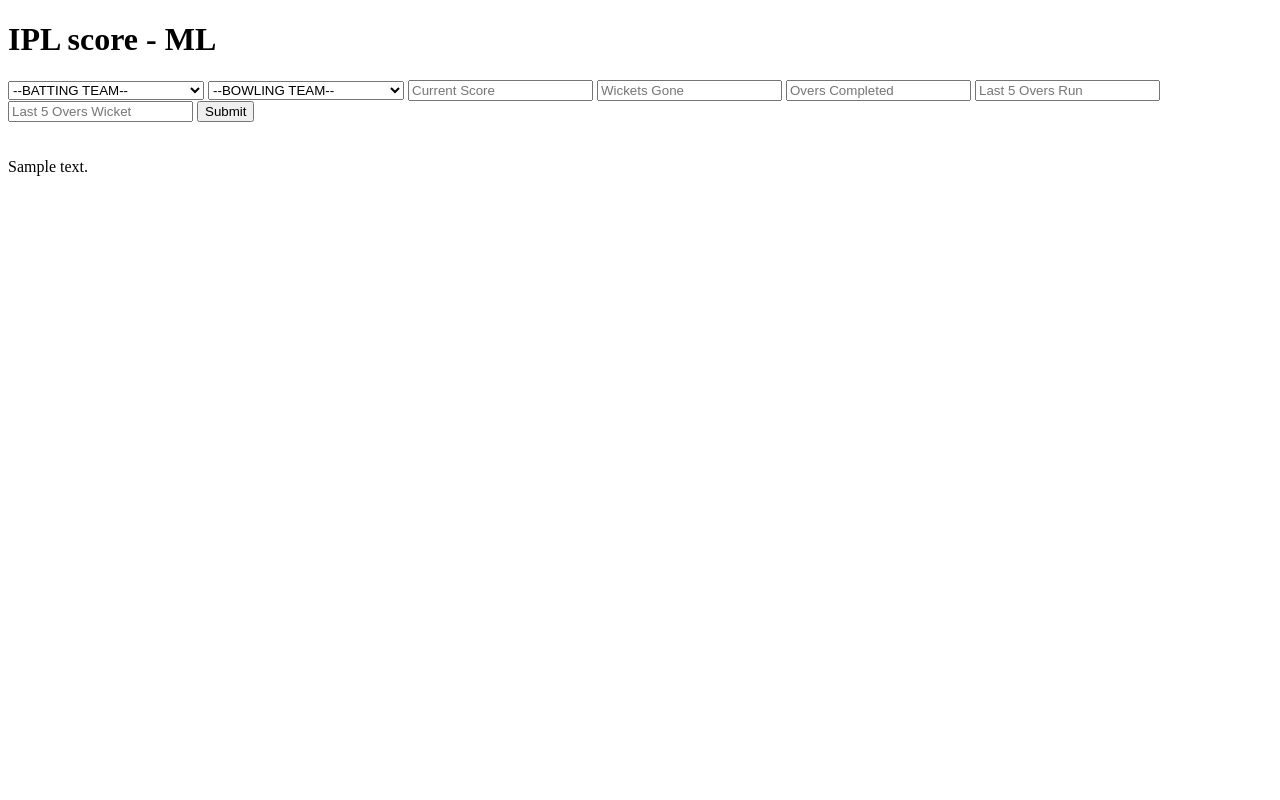
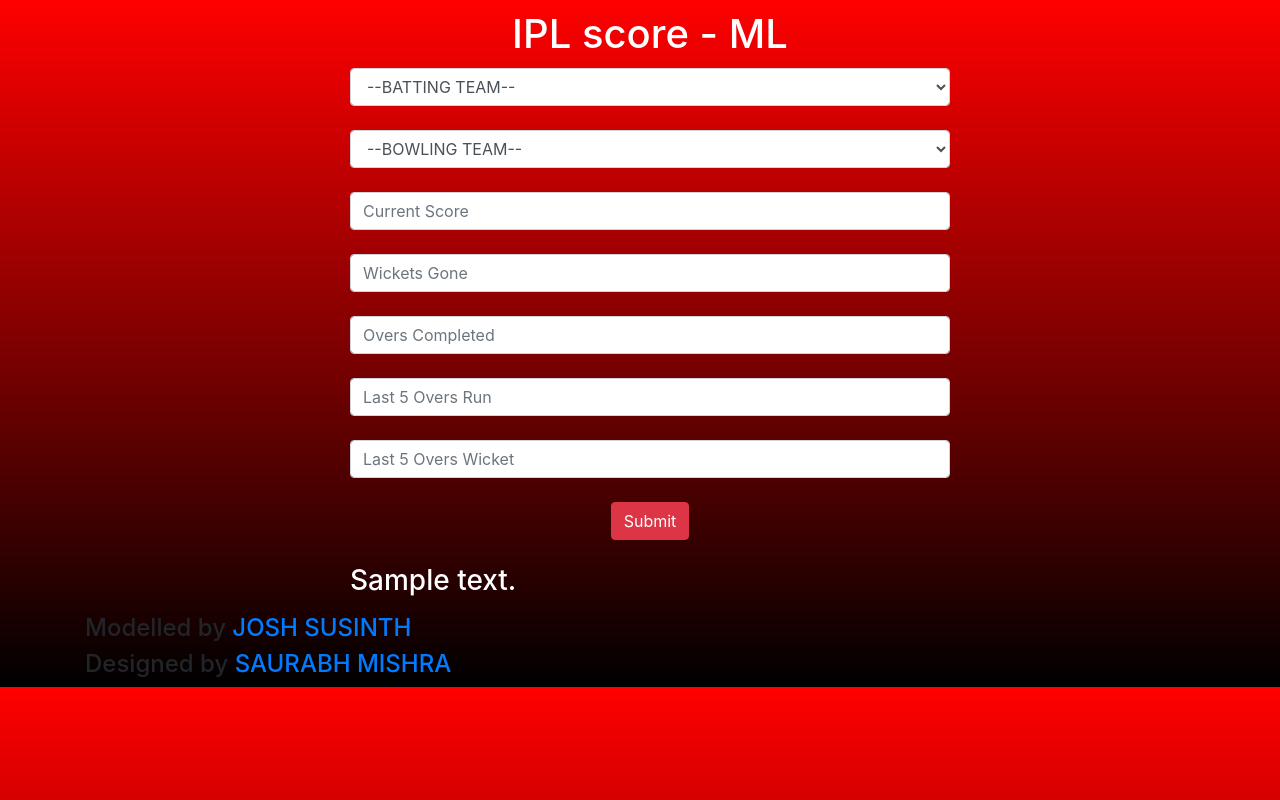
Before and after one commit to Harshavardhini-P/IPL-1st-innings-predictor, a Python web app: template templates/index1.html in a window 1280 px wide. Run offline with Jinja, Linux system fonts and the light colour scheme; the template is opened without the code that fills it: most values are stand-ins (such as "Sample title", 1, 10 or a date in 2020); some libraries are stand-ins or nearby versions; some web fonts are replaced.

Commit message:
Update index1.html

```diff
--- a/templates/index1.html
+++ b/templates/index1.html
@@ -1,23 +1,33 @@
 <!DOCTYPE html>
 <html>
+<head >
+	<meta charset ="UTF-8" >
+	<title> IPL Score_Predict </title>
+  <link rel="stylesheet" href="https://stackpath.bootstrapcdn.com/bootstrap/4.5.2/css/bootstrap.min.css">
+</head>
+<body >
+  <style media="screen">
+    body{
+      background-image:linear-gradient(red,black);
+    }
+    div{
+      width:600px;
+      margin-top:10px;
+      margin-left:350px;
+      margin-right:100px;
+      height=100%;
+    }
+  </style>
 
-<head>
-	<meta charset ="UTF-8">
-	<title> IPL Score_Predict </title>
-	<link href='https://fonts.googleapis.com/cc?family=Pacifico' rel='stylesheet' type='text/css'>
-	<link href='https://fonts.googleapis.com/cc?family=Arimo' rel='stylesheet' type='text/css'>
-	<link href='https://fonts.googleapis.com/cc?family=Hind:300' rel='stylesheet' type='text/css'>
-	<link href='https://fonts.googleapis.com/cc?family=Open+Sans+Condensed:300' rel='stylesheet' type='text/css'>
-
-</head>
-
-<body>
- <div class="login">
-	<h1>IPL score - ML</h1>
+ <div class=".my-container justify-content-center" >
+   <center >
+     <h1 style="color:white">IPL score - ML</h1>
+     </center>  </div>
 
      <!-- Main Input For Receiving Query to our ML -->
+    <div class="my-container justify-content-center form-group">
     <form action="{{ url_for('predict') }}" method="post">
-        	    <select id="bat_team" name="bat_team">
+        	    <select id="bat_team" name="bat_team" class="form-control">
         	    <option value="none">--BATTING TEAM--</option>
                 <option value="csk">Chennai Super Kings</option>
                 <option value="rcb">Royal Challengers Bangalore</option>
@@ -28,8 +38,9 @@
                 <option value="dd">Delhi Daredevils</option>
                 <option value="kkr">Kolkata Knight Riders</option>
               </select>
+
               <label for="bowl_team"></label>
-              <select id="bowl_team" name="bowl_team">
+              <select id="bowl_team" name="bowl_team" class="form-control">
                 <option value="none">--BOWLING TEAM--</option>
                 <option value="csk">Chennai Super Kings</option>
                 <option value="rcb">Royal Challengers Bangalore</option>
@@ -40,16 +51,29 @@
                 <option value="dd">Delhi Daredevils</option>
                 <option value="kkr">Kolkata Knight Riders</option>
               </select>
+              <br>
               <input type="text" name="Current Score" placeholder="Current Score" required="required" class="form-control">
+              <br>
               <input type="text" name="Wickets" placeholder="Wickets Gone" required="required" class="form-control">
+              <br>
               <input type="text" name="Overs" placeholder="Overs Completed" required="required" class="form-control">
+              <br>
               <input type="text" name="last_5_runs" placeholder="Last 5 Overs Run" required="required" class="form-control">
+              <br>
               <input type="text" name="Last 5 Overs Wicket" placeholder="Last 5 Overs Wicket" required="required" class="form-control">
-              <input type="submit" name="predict" placeholder="Predict" class="form-control">
+              <br>
+              <center><input type="submit" class="btn btn-danger" name="predict" placeholder="Predict"></center>
+              <br>
+
+
+                 <h3 style="color:white">{{ prediction_text }}</h3>
+
+
     </form>
-
-   <br>
-   <br>
-   {{ prediction_text }}
-
- </div>
+        </div>
+<div class="container">
+  <h4>Modelled by <a href="https://www.instagram.com/joshsusinth/">JOSH SUSINTH</a></h4>
+  <h4>Designed by <a href="https://www.instagram.com/_.the.mishra._/">SAURABH MISHRA</a></h4>
+</div>
+</body>
+ </html>
```
